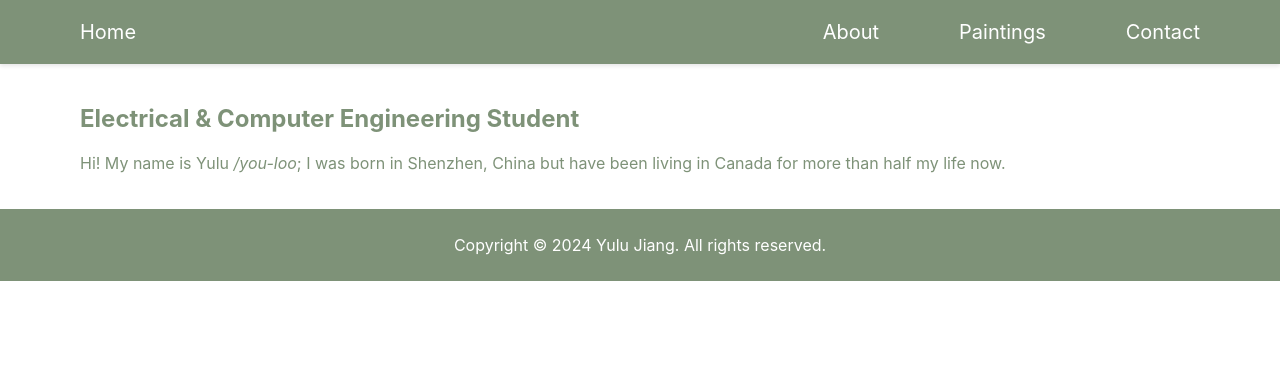
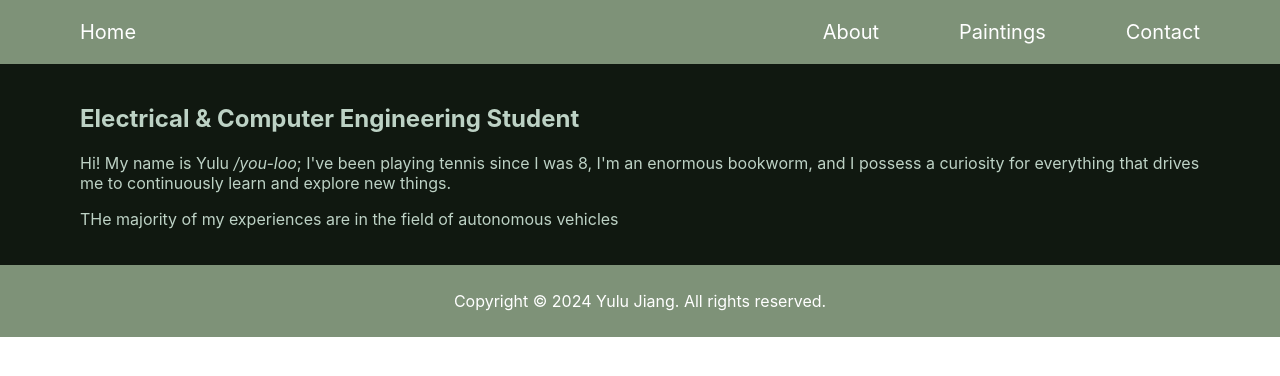
Before and after one commit to yu1uuu/Portfolio, a React (Create React App) app: page /about in a window 1280 px wide. Shown: the top 376 px of the page. Built offline with nearby package versions, Linux system fonts and the light colour scheme.

Commit message:
changed bqackground and added to about

```diff
--- a/src/components/About.js
+++ b/src/components/About.js
@@ -5,21 +5,27 @@ import styled from 'styled-components';
 const TextSection = styled.div`
   flex: 1; // Takes up the remaining space
   padding: 20px 80px; // Padding to space out the text from the image
-  color: #7e9278; // Soft green text color
+  color: #bdd2c5;
 `;
 
+const StyledAbout = styled.main`
+  background-color: #101810; // Light green
+`;
 
 function About() {
   return (
+    <StyledAbout>
     <TextSection>
 
     <h2> Electrical & Computer Engineering Student</h2>
     <p>
-        Hi! My name is Yulu <i>/you-loo</i>; I was born in Shenzhen, China but have been living in Canada for more than half my life now.
-
+        Hi! My name is Yulu <i>/you-loo</i>; I've been playing tennis since I was 8, I'm an enormous bookworm,
+        and I possess a curiosity for everything that drives me to continuously learn and explore new things.
     </p>
+    <p>THe majority of my experiences are in the field of autonomous vehicles</p>
 
     </TextSection>
+    </StyledAbout>
   );
 }
 
--- a/src/components/Contact.js
+++ b/src/components/Contact.js
@@ -5,6 +5,7 @@ import { faPhone, faMapMarkerAlt } from '@fortawesome/free-solid-svg-icons';
 import React,  { useRef, useState } from "react";
 import emailjs from "@emailjs/browser";
 import styled from "styled-components";
+
 
 
 const ContactPage = () => {
@@ -35,7 +36,7 @@ const ContactPage = () => {
 
 
   return (
-    //<StyledContactPage>
+    <StyledContactPage>
     <div style={{ padding: '20px', maxWidth: '600px', margin: 'auto', textAlign: 'center', color: '#7e9278' }}>
       <h1>Let's Get in Touch</h1>
       <p>Shoot me a message through: <a href="mailto:yulu.jiang@mail.utoronto.ca" style={{ textDecoration: 'none' }}>yulu.jiang@mail.utoronto.ca</a></p>
@@ -77,7 +78,7 @@ const ContactPage = () => {
 
       </section>
     </div>
-    //</StyledContactPage>
+    </StyledContactPage>
   );
 };
 
@@ -85,7 +86,7 @@ export default ContactPage;
 
 // change background color
 const StyledContactPage = styled.main`
-  background-color: #101c10; // Light green
+  background-color: #101810; // Light green
 `;
 
 
--- a/src/components/HomePage.js
+++ b/src/components/HomePage.js
@@ -4,7 +4,7 @@ import { Link } from 'react-router-dom';
 
 // Define the styled component targeting an HTML element
 const StyledHomePage = styled.main`
-  background-color: #101c10; // Light green
+  background-color: #101810; // Light green
   color: #bdd2c5;
   padding: 10px;
   text-align: center;
--- a/src/components/Paintings.js
+++ b/src/components/Paintings.js
@@ -6,7 +6,7 @@ const ContentContainer = styled.div`
   display: flex;
   flex-direction: column; // Ensures vertical layout
   padding: 10px;
-  background-color: #f4f4f4; // Light gray background
+  background-color: #101810; // Light gray background
 `;
 
 // Styled component for each painting section
@@ -54,6 +54,7 @@ function Paintings() {
         </PaintingSection>
       ))}
     </ContentContainer>
+
   );
 }
 
```
